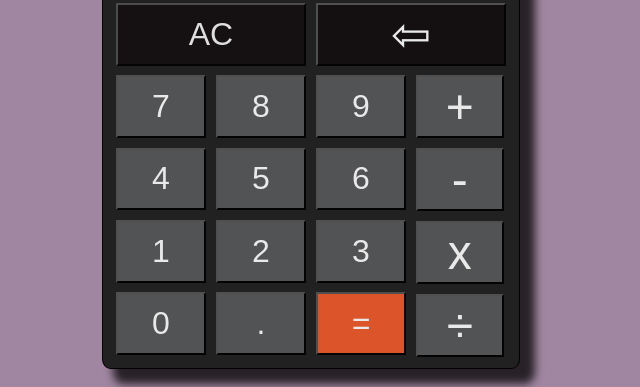
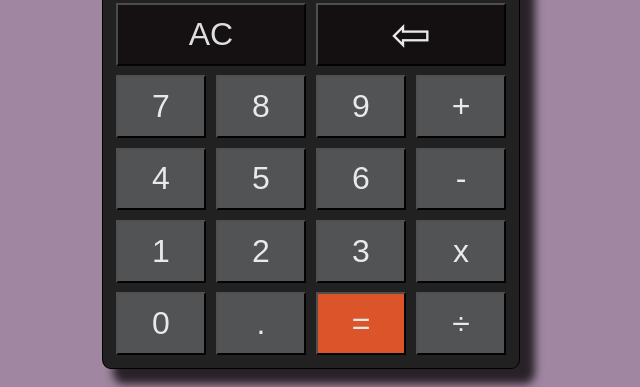
Before and after one commit to doncilaarcadie/js_calculator, a plain HTML site: page index.html in a window 1280 px wide. Shown: the part 161-548 px from the top of the page, without its empty margins (329-969 px from the left). Drawn offline with Linux system fonts and the light colour scheme; a web font is replaced by a local one.

Commit message:
js_calculator css operator correction

```diff
--- a/scripts/script.js
+++ b/scripts/script.js
@@ -29,6 +29,7 @@ container.appendChild(acButton);
 function clickAC(){
     lastValue = 0;
     currentValue = 0;
+    decimalPressed = false;
     display.value = 0;
 }
 
@@ -46,17 +47,19 @@ function clickCE(){
     CEpressed = true;
 }
 
-const operatorsContainer = document.createElement('div');
-operatorsContainer.classList.add('operatorsContainer');
+
 let operatorsArray = ['+','-','x','÷']
-for(i of operatorsArray){
+for(let[i, v] of operatorsArray.entries()){
     let operatorButton = document.createElement('button');
-    operatorButton.classList.add('operatorButton');
-    operatorButton.textContent = i;
+    operatorButton.classList.add('allButton');
+    operatorButton.textContent = v;
+    operatorButton.style.gridRow = i + 3;
+    operatorButton.style.gridColumn = 4;
+    console.log(i, v);
     operatorButton.addEventListener('click', clickOperator);
-    operatorsContainer.appendChild(operatorButton);
+    container.appendChild(operatorButton);
 }
-container.appendChild(operatorsContainer);
+
 
 
 function clickOperator(e){
@@ -98,7 +101,7 @@ function clickDigit(e){
 }
 
 const decimalPoint = document.createElement('button');
-decimalPoint.classList.add('decimalPoint');
+decimalPoint.classList.add('allButton');
 decimalPoint.textContent = '.';
 decimalPoint.addEventListener('click', clickDecimalPoint);
 container.appendChild(decimalPoint);
--- a/styles/style.css
+++ b/styles/style.css
@@ -76,28 +76,9 @@ html {
     background-color: #58595b;
     color: white;
   }
-  .allButton:hover, .eqButton:hover, .operatorButton:hover, .acButton:hover, .ceButton:hover{
+  .allButton:hover, .eqButton:hover, .acButton:hover, .ceButton:hover{
     filter: brightness(70%);
     transition: filter 150ms ease-in-out;
-  }
-  .operatorsContainer{
-    grid-area: 3/4/7/5;
-  }
-  .operatorButton{
-    width: 5.5rem;
-    height: 3.95rem;
-    margin: 0.3rem;
-    font-size: 3rem;
-    opacity: 90%;
-    background-color: #58595b;
-    color: white;
-  }
-  .decimalPoint{
-    font-size: 2rem;
-    margin: 0.3rem;
-    opacity: 90%;
-    background-color: #58595b;
-    color: white;
   }
   .eqButton{
     font-size: 2rem;
```
